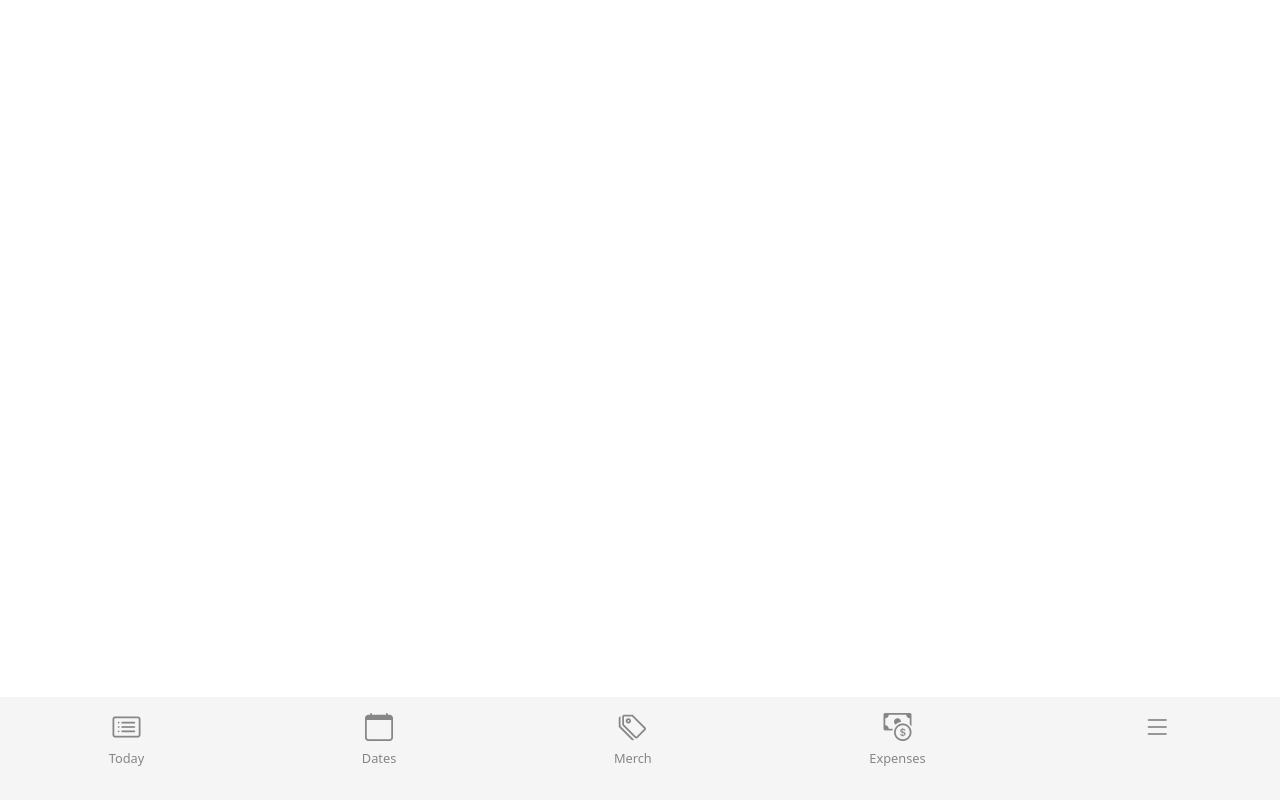
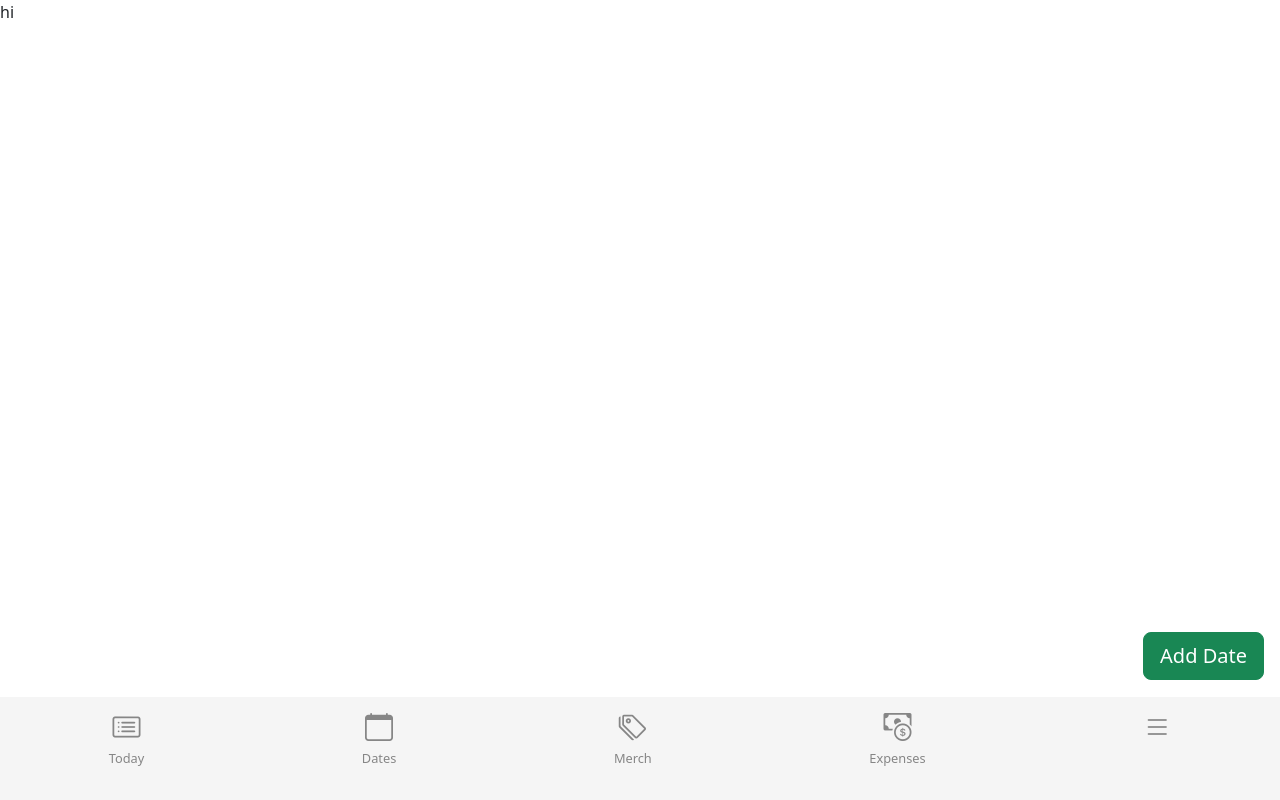
Before and after one commit to dstoffels/indieTour, a React app: page / in a window 1280 px wide. Built offline with nearby package versions, Linux system fonts and the light colour scheme; no server answers.

Commit message:
implemented react-bootstrap, Dates component to display list/calendar

```diff
--- a/package.json
+++ b/package.json
@@ -23,9 +23,9 @@
 		"@redux-devtools/core": "^3.11.0",
 		"@redux-devtools/instrument": "^2.1.0",
 		"axios": "^0.26.0",
-		"bootstrap": "^5.1.3",
 		"bootstrap-icons": "^1.8.1",
 		"react": "^17.0.2",
+		"react-bootstrap": "^2.1.2",
 		"react-dom": "^17.0.2",
 		"react-redux": "^7.2.6",
 		"redux": "^4.1.2",
--- a/src/App.jsx
+++ b/src/App.jsx
@@ -1,22 +1,21 @@
 import React, { useState } from 'react';
 
-import Today from './Components/Today/Today.jsx';
+import FooterNav from './Components/Navbar/FooterNav.jsx';
+import Dates from './Components/Dates/Dates.jsx';
 
 import 'bootstrap/dist/css/bootstrap.min.css';
 import 'bootstrap-icons/font/bootstrap-icons.css';
 import './App.css';
-import Navbar from './Components/NavBar/Navbar.jsx';
-import DatesList from './Components/DatesList/DatesList.jsx';
 
 const App = () => {
 	const [darkMode, setDarkMode] = useState(false);
 	return (
 		<>
-			<DatesList />
+			<Dates />
 			{/* <div className={`container${darkMode ? ' dark' : ''}`}>
 				<Today />
 			</div> */}
-			<Navbar />
+			<FooterNav />
 		</>
 	);
 };
--- /dev/null
+++ b/src/Components/Dates/Dates.css
@@ -0,0 +1,5 @@
+.date-btn {
+	position: fixed;
+	bottom: 7.5rem;
+	right: 1rem;
+}
--- /dev/null
+++ b/src/Components/Dates/Dates.jsx
@@ -0,0 +1,19 @@
+import React from 'react';
+import { Button } from 'react-bootstrap';
+
+import DatesList from '../DatesList/DatesList.jsx';
+
+import './Dates.css';
+
+const Dates = props => {
+	return (
+		<>
+			<DatesList />
+			<Button size='lg' variant='success' className='date-btn'>
+				Add Date
+			</Button>
+		</>
+	);
+};
+
+export default Dates;
--- a/src/Components/DatesList/DatesList.jsx
+++ b/src/Components/DatesList/DatesList.jsx
@@ -9,8 +9,8 @@ const DatesList = props => {
 
 	return (
 		<div>
-			{props.dates.map(date => (
-				<div key={date.id}>{date.title}</div>
+			{props.dates.map((date, i) => (
+				<div key={i}>{date}</div>
 			))}
 		</div>
 	);
--- a/src/Components/DatesList/redux.js
+++ b/src/Components/DatesList/redux.js
@@ -10,9 +10,11 @@ const DELETE = 'DatesList/DELETE';
 function dates(state = [], action = {}) {
 	switch (action.type) {
 		case LOAD:
-			return [...action.payload.data];
+			return [...action.payload];
 		case ADD:
-			return [...state, action.payload];
+			const newState = [...state, action.payload];
+			localStorage.setItem('dates', JSON.stringify(newState));
+			return newState;
 		default:
 			return state;
 	}
@@ -23,7 +25,10 @@ export default dates;
 // ACTION CREATORS
 
 export function loadDates() {
-	const response = axios.get('http://www.devcodecampmusiclibrary.com/api/music');
+	// FIXME: when backend API is built
+	// const response = axios.get('');
+	// const response = localStorage.getItem('dates');
+	const response = ['hi'];
 	return { type: LOAD, payload: response };
 }
 
--- a/src/Components/Navbar/Navbar.jsx
+++ b/src/Components/Navbar/FooterNav.jsx
@@ -10,7 +10,7 @@ const NAV_ITEMS = [
 	{ title: 'Expenses', icon: 'cash-coin' },
 	// { title: '', icon: '' },
 ];
-const Navbar = props => {
+const FooterNav = props => {
 	const [activeItem, setActiveItem] = useState('Today');
 
 	function displayNavItems() {
@@ -32,4 +32,4 @@ const Navbar = props => {
 	);
 };
 
-export default Navbar;
+export default FooterNav;
```
Also changed, not shown: 1 other file (tests, documents, lock files or other folders).
